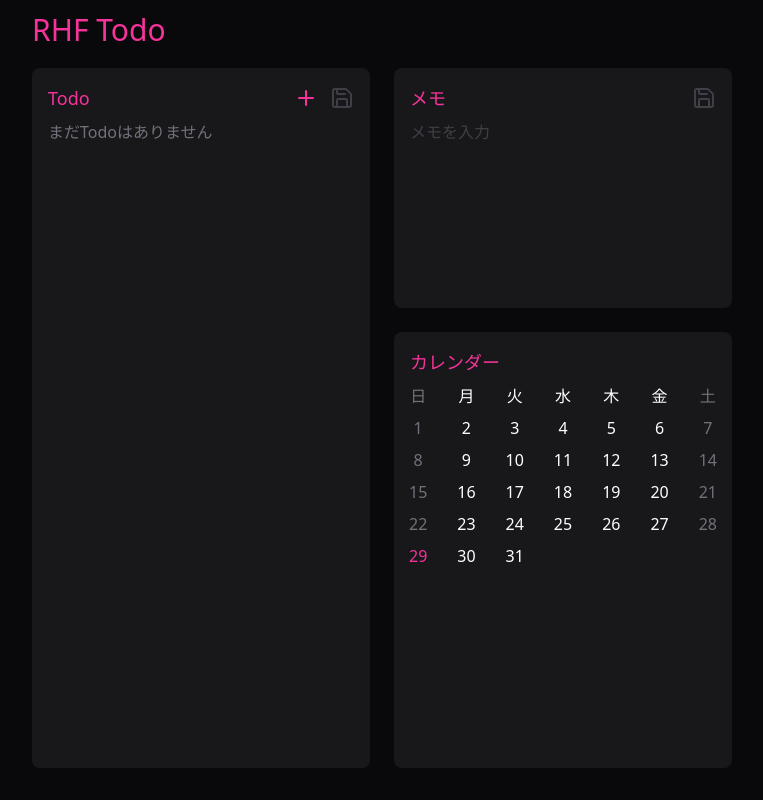
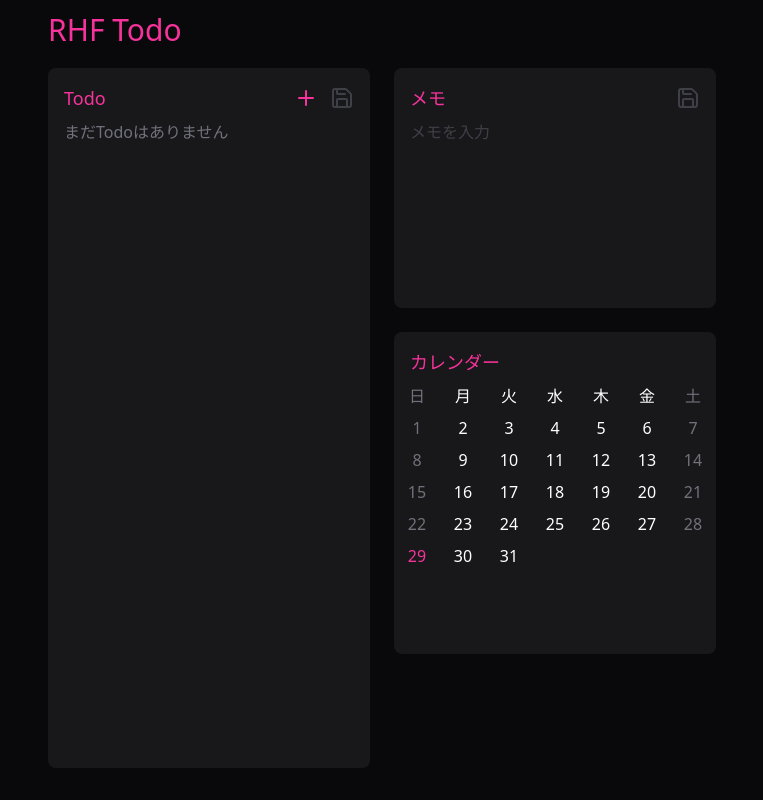
Before and after one commit to FNYukii/RHFTodo, a React (Vite) app: page / in a window 1280 px wide. Shown: the whole page, without its empty margins (258-1021 px from the left). Built offline with nearby package versions, Linux system fonts and the light colour scheme.

Commit message:
feat: レイアウト調整

```diff
--- a/src/App.tsx
+++ b/src/App.tsx
@@ -20,7 +20,7 @@ export const App = () => {
 
         <div className="flex flex-col gap-6">
           <MemoSection />
-          <CalendarSection className="grow" />
+          <CalendarSection className="aspect-square" />
         </div>
       </div>
     </div>
--- a/src/features/MemoSection/MemoSection.tsx
+++ b/src/features/MemoSection/MemoSection.tsx
@@ -19,7 +19,11 @@ const DEFAULT_VALUES: MemoFormValues = {
   content: '',
 }
 
-const MemoSection = () => {
+type Props = {
+  className?: string
+}
+
+const MemoSection = (props: Props) => {
   const {
     register,
     getValues,
@@ -40,7 +44,12 @@ const MemoSection = () => {
 
   return (
     <section
-      className={clsx('h-60', 'bg-section p-4 rounded-lg', 'flex flex-col')}
+      className={clsx(
+        'h-60',
+        'bg-section p-4 rounded-lg',
+        'flex flex-col',
+        props.className,
+      )}
     >
       <div className="flex justify-between items-center">
         <p className="text-accent text-lg">メモ</p>
--- a/src/style.css
+++ b/src/style.css
@@ -12,5 +12,5 @@
 }
 
 .container {
-  @apply max-w-[700px] mx-auto xl:px-0 px-4;
+  @apply max-w-[700px] mx-auto px-4;
 }
```
